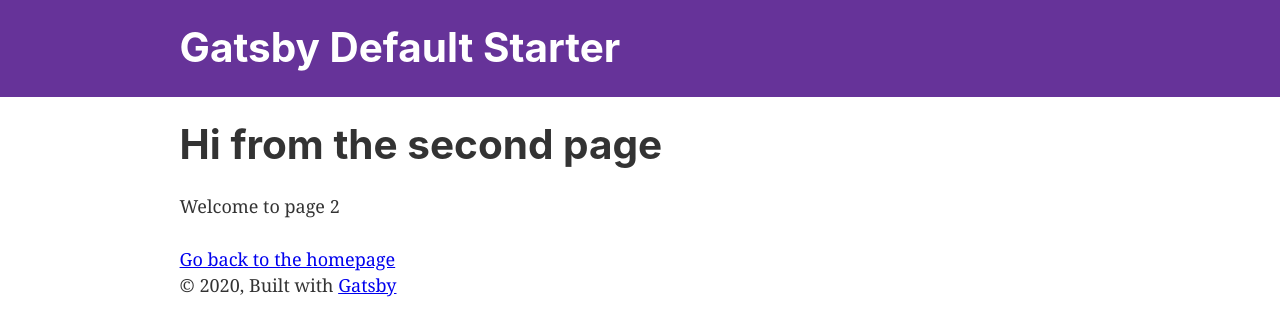
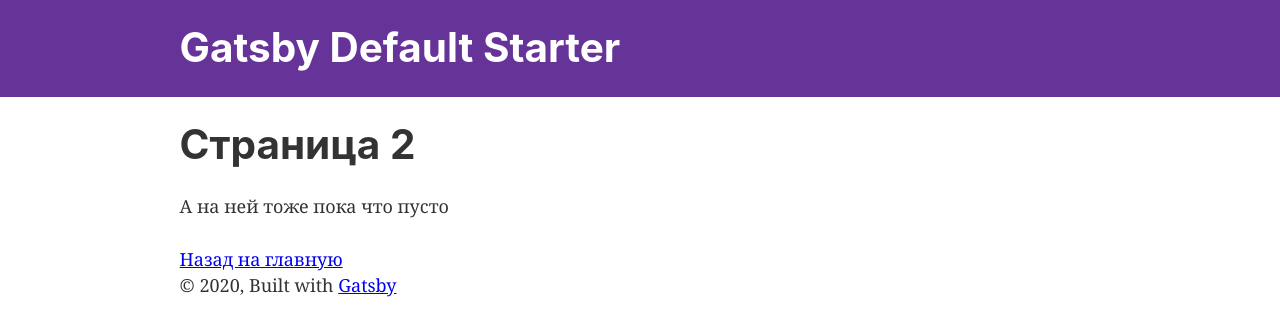
Before and after one commit to skazko/skazko.github.io, a Gatsby site: page /page-2 in a window 1280 px wide. Built offline with nearby package versions, Linux system fonts and the light colour scheme; Gatsby itself is replaced by a stand-in of ours.

Commit message:
translate

```diff
--- a/package.json
+++ b/package.json
@@ -38,7 +38,7 @@
     "start": "npm run develop",
     "serve": "gatsby serve",
     "clean": "gatsby clean",
-    "test": "jest --updateSnapshot",
+    "test": "echo\"No tests specified\"",
     "deploy": "gatsby build && gh-pages -d public -b master -r https://$GH_TOKEN@github.com/skazko/skazko.github.io.git"
   },
   "repository": {
--- a/src/pages/page-2.js
+++ b/src/pages/page-2.js
@@ -7,9 +7,9 @@ import SEO from "../components/seo"
 const SecondPage = () => (
   <Layout>
     <SEO title="Page two" />
-    <h1>Hi from the second page</h1>
-    <p>Welcome to page 2</p>
-    <Link to="/">Go back to the homepage</Link>
+    <h1>Страница 2</h1>
+    <p>А на ней тоже пока что пусто</p>
+    <Link to="/">Назад на главную</Link>
   </Layout>
 )
 
```
Also changed, not shown: src/pages/index.js (+3 -4 lines), .travis.yml.
